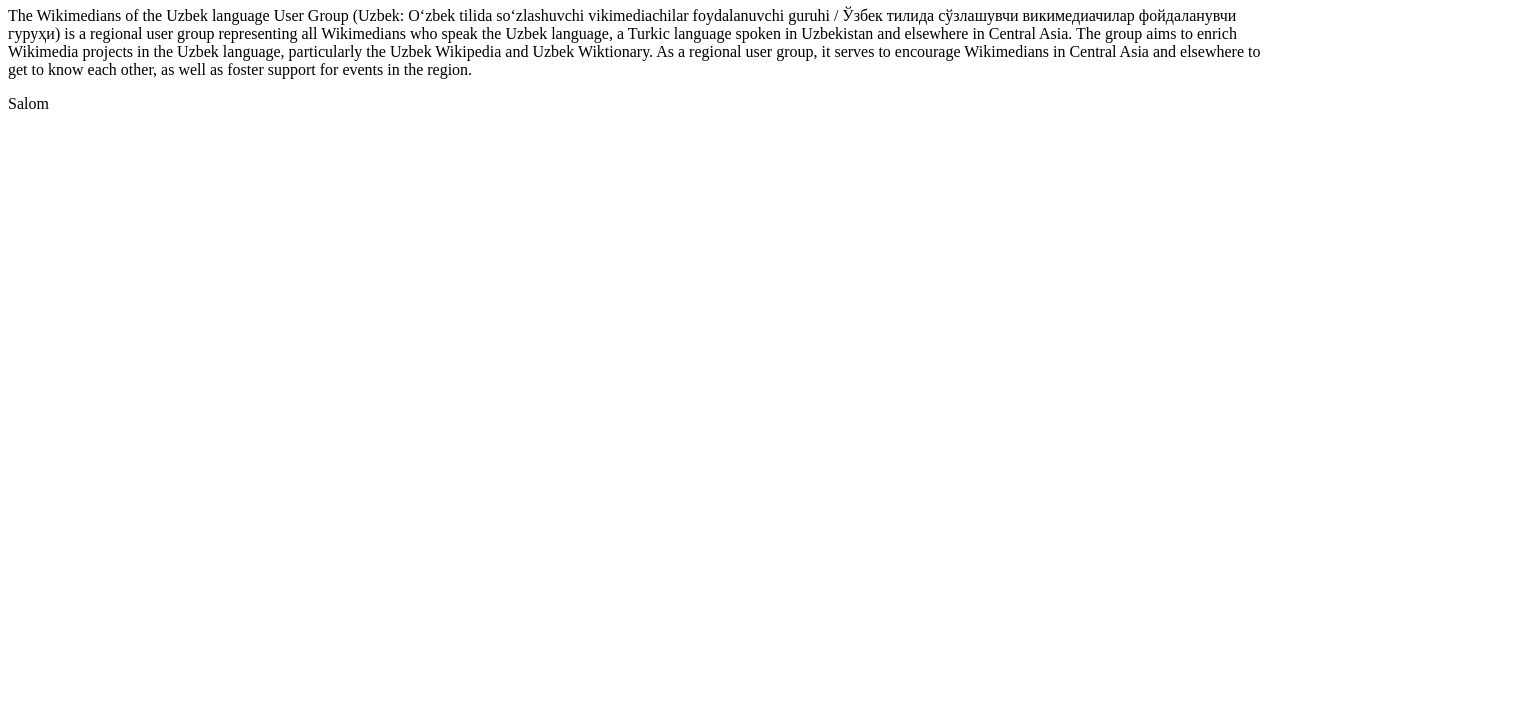
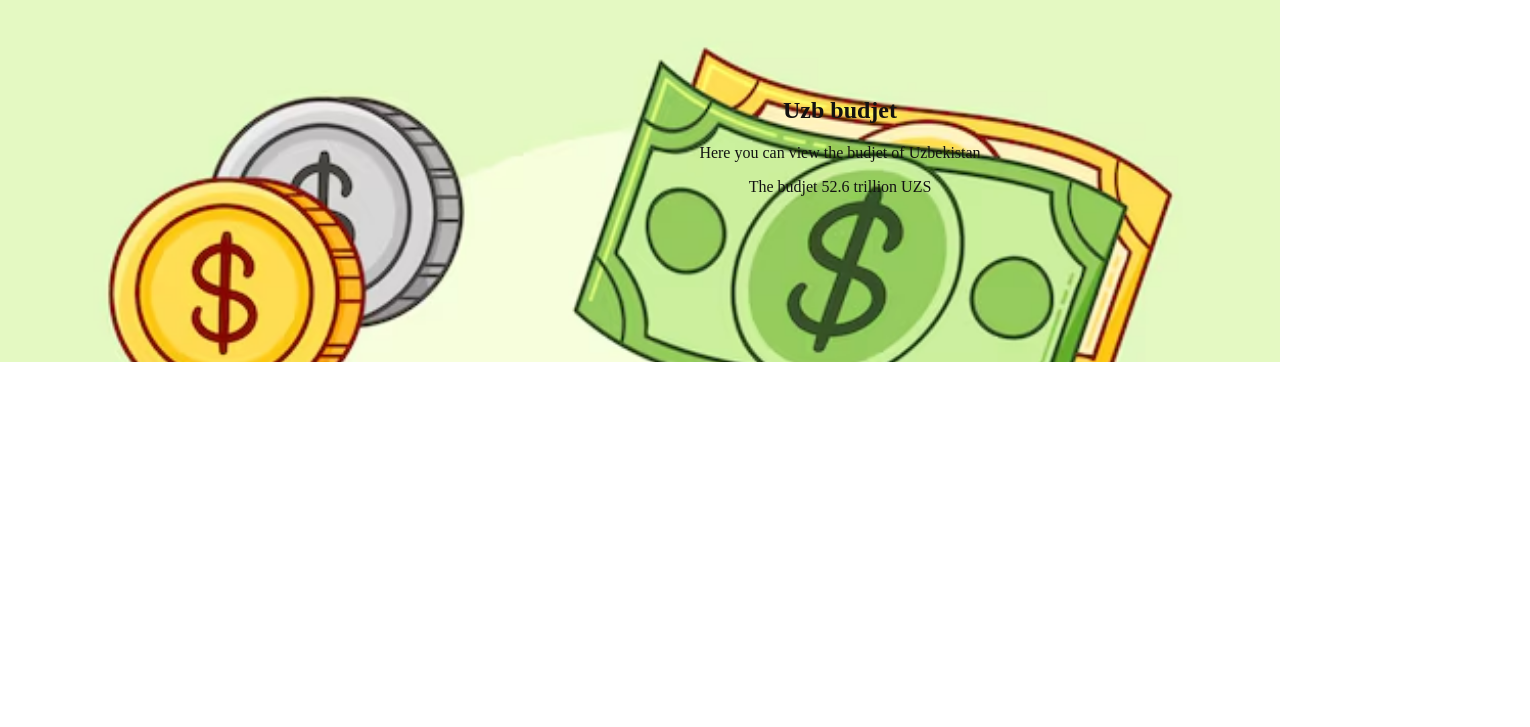
Before and after one commit to Muhammadaziz-Tolqinboyev/teamwork, a plain HTML site: page index.html in a window 1280 px wide. Shown: the part 73-800 px from the top of the page, 1530 px wide, since content can reach past the window. Drawn offline with Linux system fonts and the light colour scheme.

Commit message:
Add some tags in HTML file

```diff
--- a/index.html
+++ b/index.html
@@ -4,12 +4,15 @@
   <meta charset="UTF-8">
   <meta name="viewport" content="width=device-width, initial-scale=1.0">
   <title>Document</title>
+  <link rel="stylesheet" href="./main.css">
 </head>
 <body>
-  <h1>Welcome to Git Hub team</h1>
-  <p class="desc">
-    The Wikimedians of the Uzbek language User Group (Uzbek: Oʻzbek tilida soʻzlashuvchi vikimediachilar foydalanuvchi guruhi / Ўзбек тилида сўзлашувчи викимедиачилар фойдаланувчи гуруҳи) is a regional user group representing all Wikimedians who speak the Uzbek language, a Turkic language spoken in Uzbekistan and elsewhere in Central Asia. The group aims to enrich Wikimedia projects in the Uzbek language, particularly the Uzbek Wikipedia and Uzbek Wiktionary. As a regional user group, it serves to encourage Wikimedians in Central Asia and elsewhere to get to know each other, as well as foster support for events in the region.
-  </p>
-  <p>Salom</p>
+  <section class="site-main__uzb-money money">
+    <div class="container" style="text-align: center; color: rgb(18, 18, 18);">
+      <h2 class="money__title">Uzb budjet</h2>
+      <p class="money__desc">Here you can view the budjet of Uzbekistan</p>
+      <p class="money__budjet">The budjet  52.6 trillion UZS</p>
+    </div>
+  </section>
 </body>
 </html>
--- a/main.css
+++ b/main.css
@@ -11,3 +11,11 @@ body {
   margin-inline: auto;
   padding-inline: 20px;
 }
+
+.site-main__uzb-money {
+  background-image: url("./hand-drawn-money-drawing-illustration_23-2150927147.avif");
+  background-repeat: no-repeat;
+  background-size: cover;
+  width: 100%;
+  padding: 150px;
+}
```
Also changed, not shown: hand-drawn-money-drawing-illustration_23-2150927147.avif (added).
